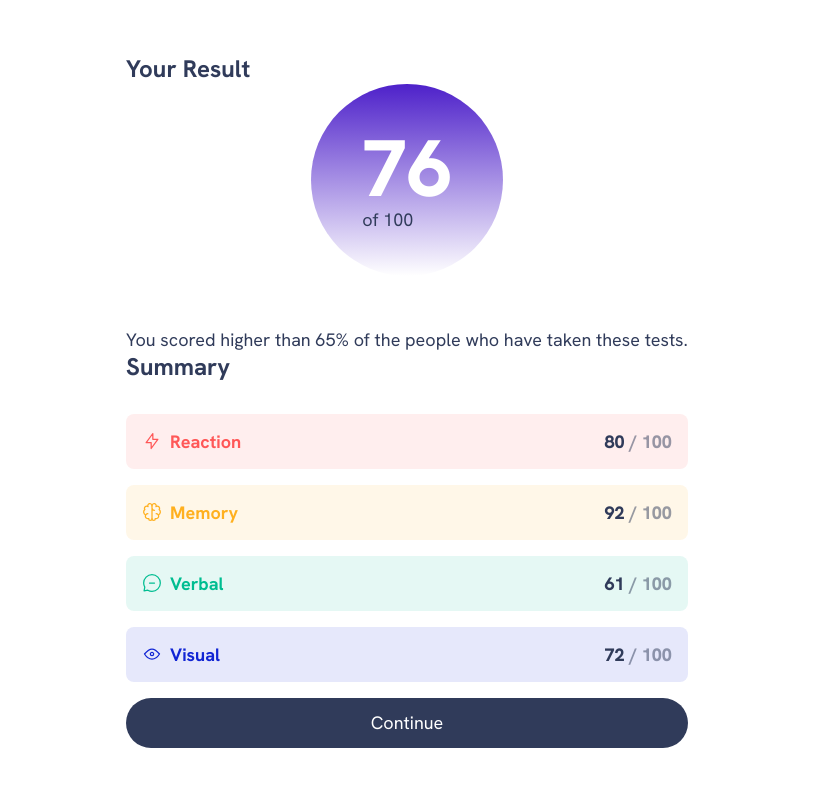
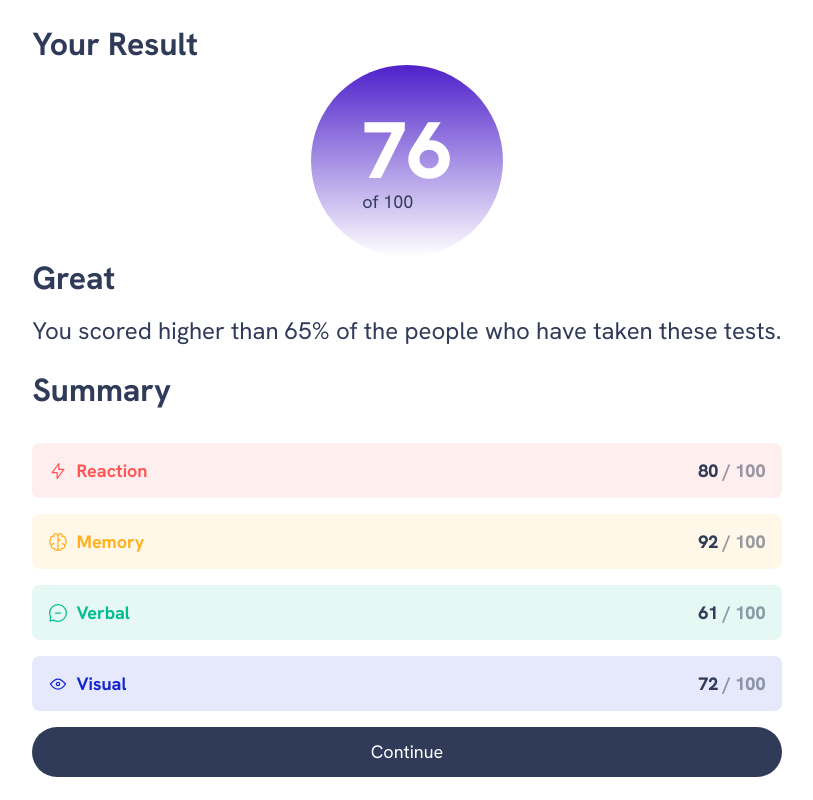
Before and after one commit to hrithik406/from-design-to-code, a plain HTML site: page index.html in a window 1280 px wide. Shown: the whole page, without its empty margins (233-1046 px from the left). Drawn offline with Linux system fonts and the light colour scheme.

Commit message:
modified: css

```diff
--- a/index.html
+++ b/index.html
@@ -16,10 +16,11 @@
                 <p class="result-score"><span>76</span> of 100 </p>
                 <div class="grid-flow">
                     <p class="result-rank">Great</p>
-                    <p>You scored higher than 65% of the people who have taken these tests.</p>
+                    <p class="p">You scored higher than 65% of the people who have taken these tests.</p>
 
                 </div>
             </div>
+            <br>
             <div class="summary grid-flow" data-spacing="large">
                 <h2 class="section-title">Summary</h2>
                 <div class="grid-flow">
--- a/style.css
+++ b/style.css
@@ -104,7 +104,7 @@ body {
 
 .section-title {
     font-weight: var(--fw-bold);
-    font-size: var(--fs-600);
+    font-size: var(--fs-800);
 }
 
 .button {
@@ -160,9 +160,9 @@ body {
     place-content: center;
     width: 12rem;
     margin-inline: auto;
-    background: var(--gradient-to-transparent);
+    background: var(--gradient-to-transparent) ;
     aspect-ratio: 1 / 1;
-    border-radius: 50%;
+    border-radius: 100%;
 }
 
 .result-score span {
@@ -174,9 +174,11 @@ body {
 }
 
 .result-rank {
-    color: var(--clr-neutral-100);
-    font-size: var(--fs-700);
+    font-size: var(--fs-800);
     font-weight: var(--fw-bold);
+}
+.p{
+    font-size: 1.5rem;
 }
 
 .summary {
```
